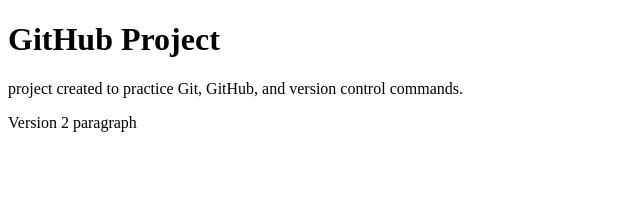
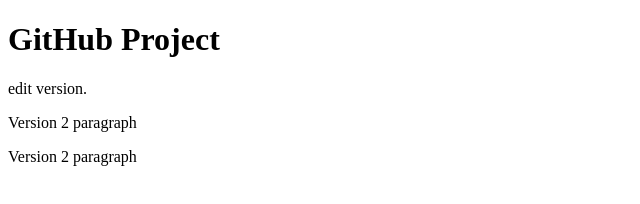
Before and after one commit to kuldeepmitra96/portfolio-website, a plain HTML site: page index.html in a window 1280 px wide. Shown: the whole page, without its empty margins (0-640 px from the left). Drawn offline with Linux system fonts and the light colour scheme.

Commit message:
edited file

```diff
--- a/index.html
+++ b/index.html
@@ -7,8 +7,9 @@
 </head>
 <body>
   <h1>GitHub Project</h1> <!-- #tags: Main heading -->
-  <p> project created to practice Git, GitHub, and version control commands.</p> <!-- #tags: Description -->
+  <p> edit version.</p> <!-- #tags: Description -->
 </body>
 </html>
 
 <p>Version 2 paragraph</p>
+<p>Version 2 paragraph</p>
```
